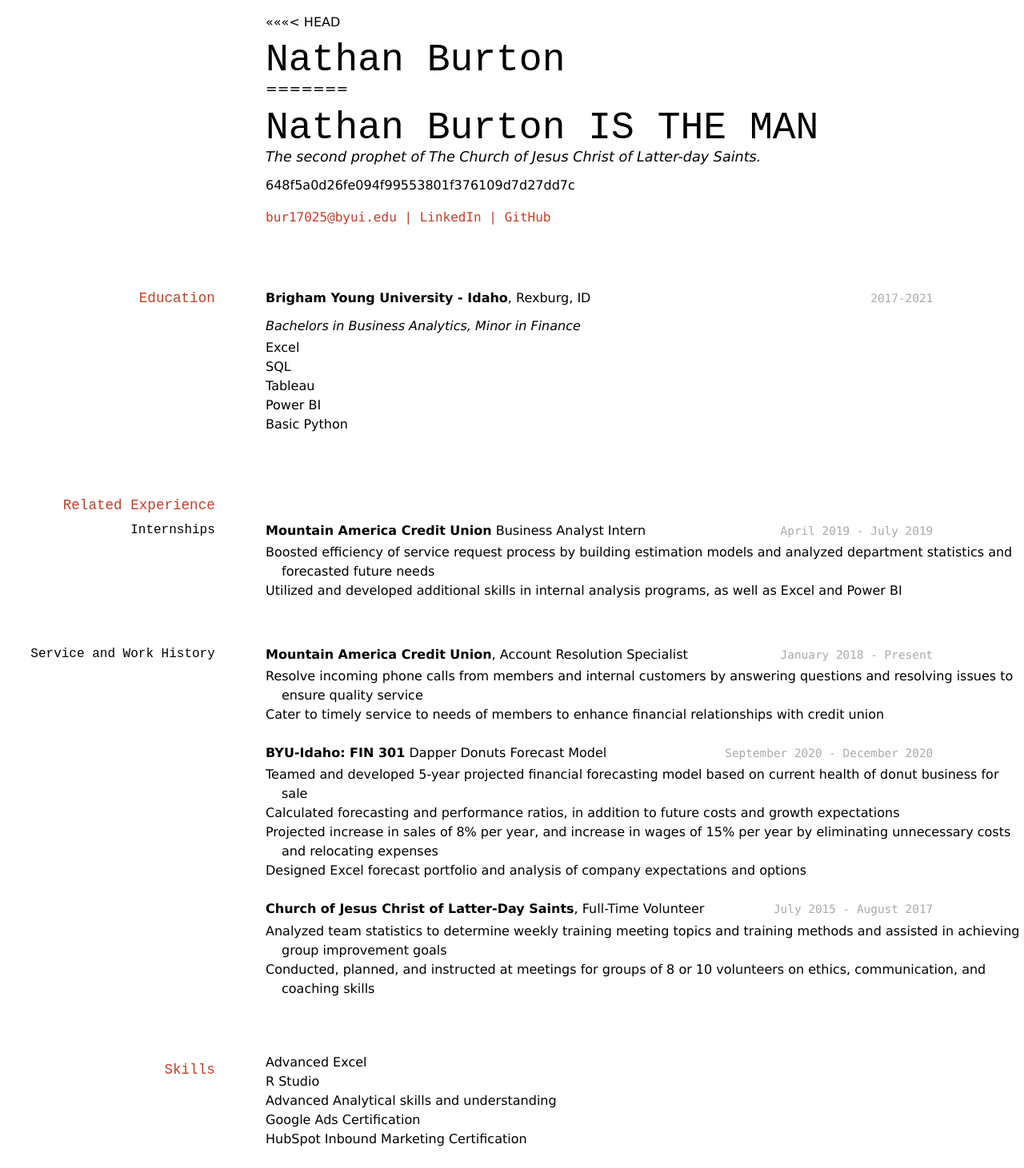
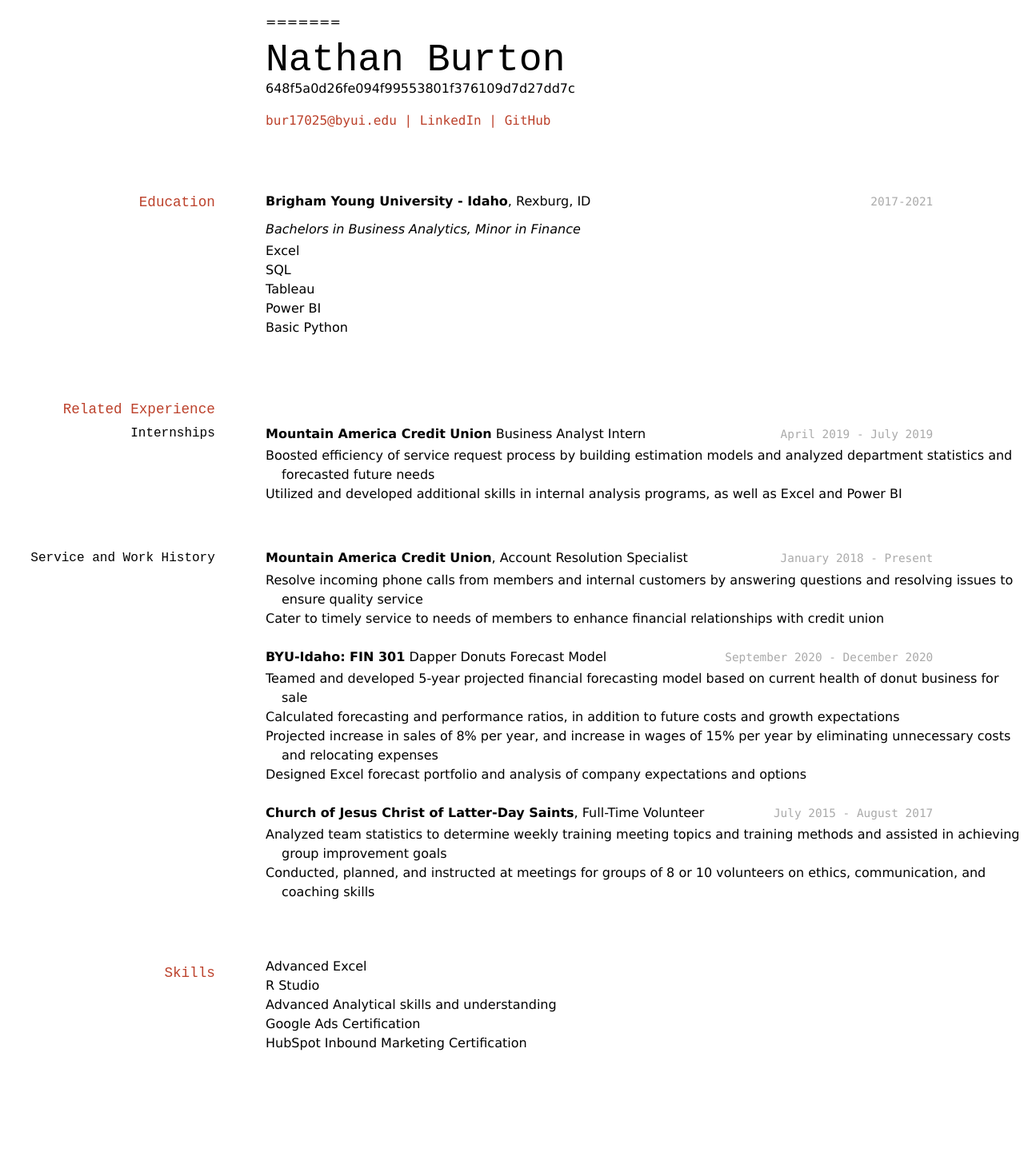
Before and after one commit to nateburton11/BurtonNathanResume, a Jekyll site: the page built from docs/index.md, in a window 1280 px wide. Shown: the whole page at 80% size. Built offline with Jekyll 4.4.1, drawn with Linux system fonts in a browser that asks for light colours; after the commit the page ends 1341 px from its top, so only the background shows below that.

Commit message:
FIXED NAME

```diff
--- a/docs/index.md
+++ b/docs/index.md
@@ -2,12 +2,11 @@
 layout: cv
 title: Nathan Burton
 ---
-<<<<<<< HEAD
+
+
+=======
 # Nathan Burton
 
-=======
-# Nathan Burton IS THE MAN
-The second prophet of The Church of Jesus Christ of Latter-day Saints.
 >>>>>>> 648f5a0d26fe094f99553801f376109d7d27dd7c
 
 <div id="webaddress">
```
